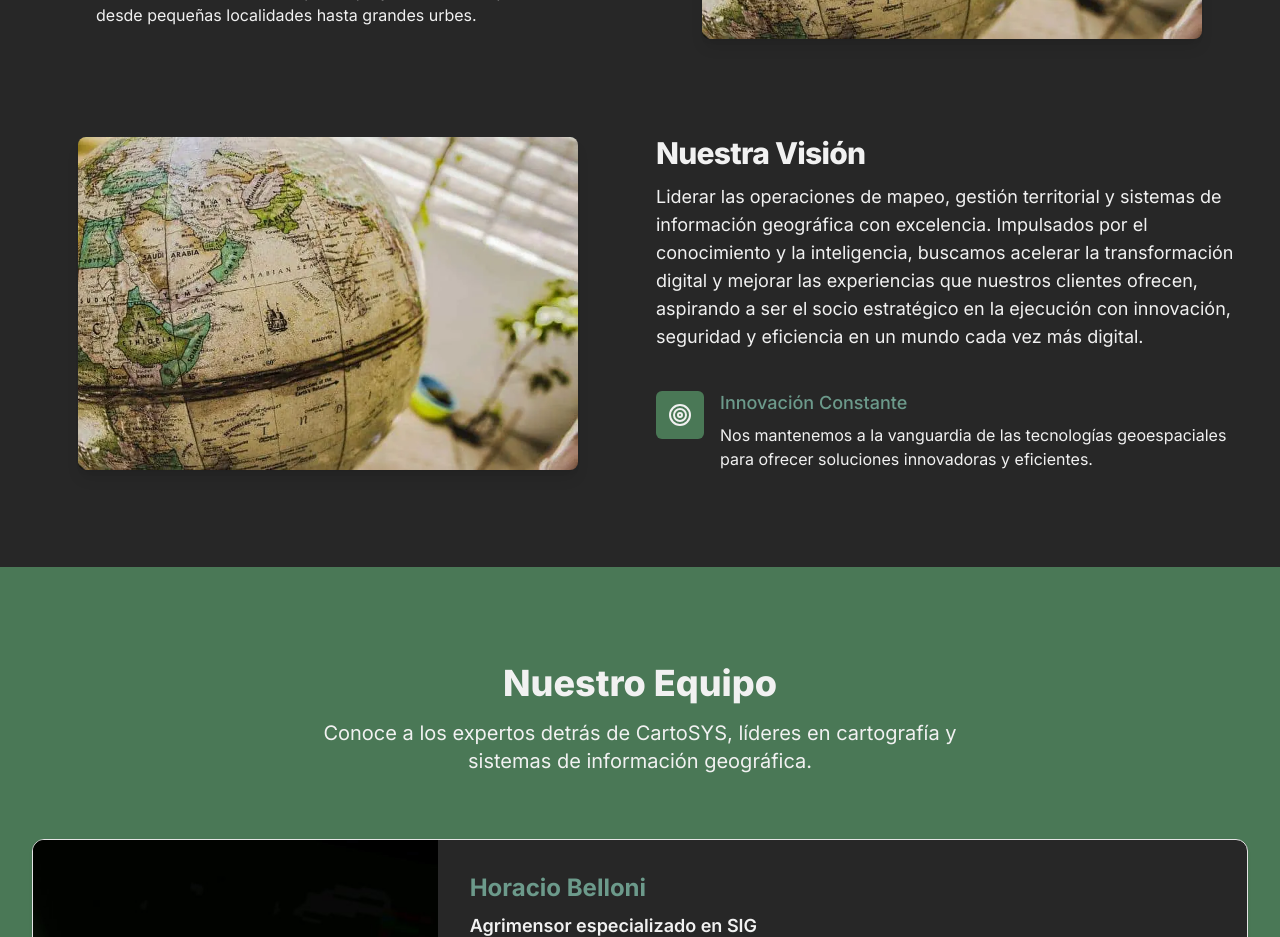
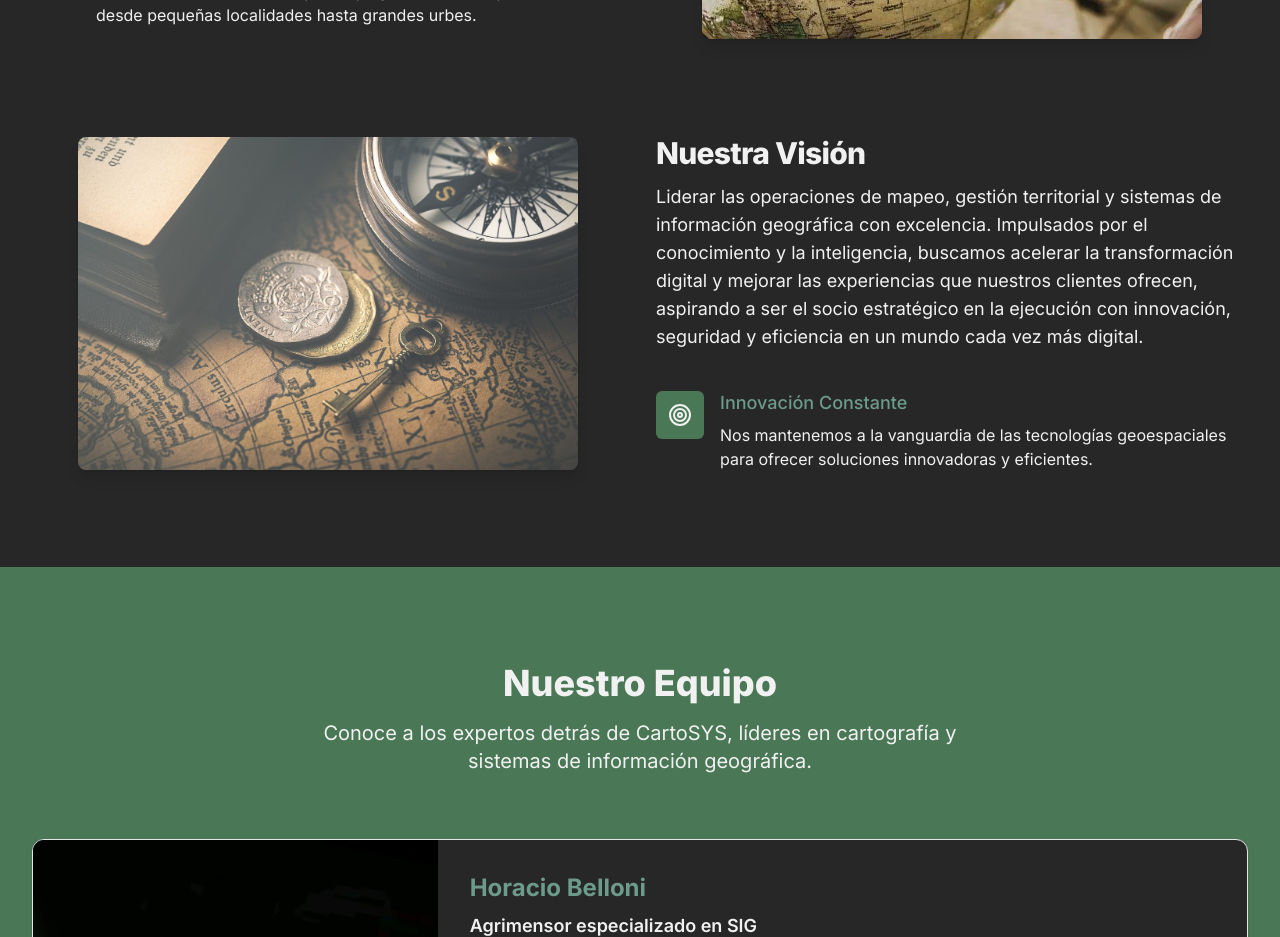
Before and after one commit to skywarddigitalsolutions/cartosys, a Next.js app: page / in a window 1280 px wide. Shown: the part 2720-3657 px from the top of the page. Built offline with nearby package versions, Linux system fonts and the light colour scheme.

Commit message:
cambio de imagen

```diff
--- a/app/components/objetivos.tsx
+++ b/app/components/objetivos.tsx
@@ -96,7 +96,7 @@ export default function Objetivos() {
           <div className="relative order-2 lg:order-1">
             <Image
               className="relative mx-auto rounded-lg shadow-lg"
-              src="/fotoprueba2.webp"
+              src="/vision.jpg"
               alt="Equipo trabajando"
               width={500}
               height={500}
```
Also changed, not shown: public/vision.jpg (added).
